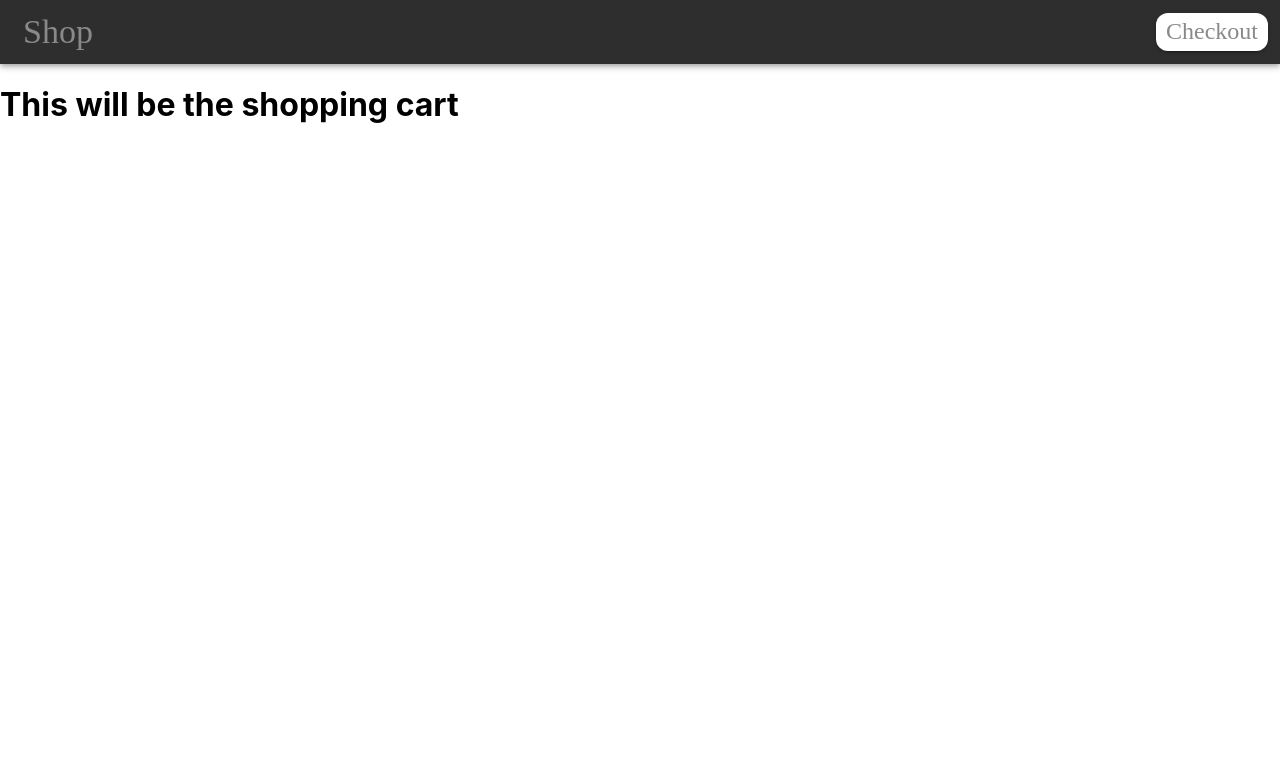
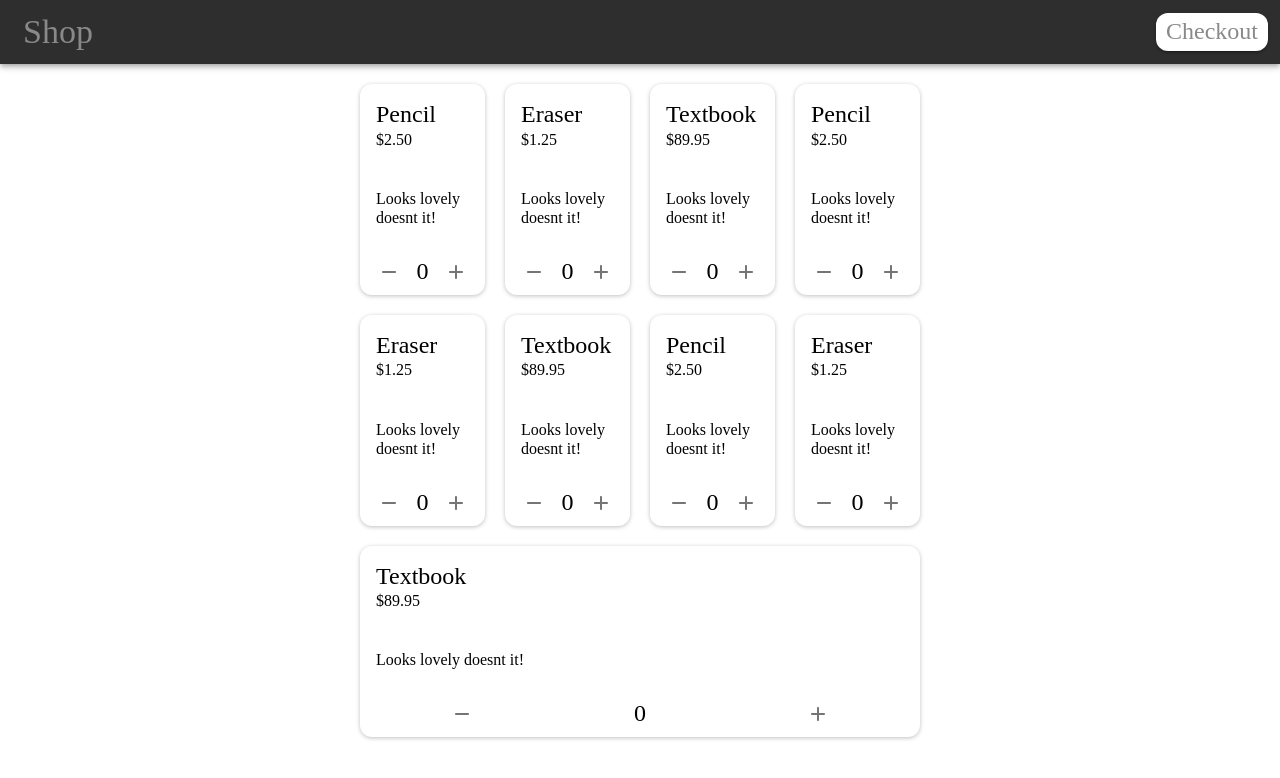
Before and after one commit to PatrickVuscan/React-GraphQL-Checkout-App, a React (Create React App) app in the folder app/: page / in a window 1280 px wide. Shown: the top 778 px of the page. Built offline with nearby package versions, Linux system fonts and the light colour scheme.

Commit message:
feature: added shop with dummy data

```diff
--- a/app/src/components/Routing/Routing.tsx
+++ b/app/src/components/Routing/Routing.tsx
@@ -1,21 +1,20 @@
-import { Grid } from '@material-ui/core';
+import { Container, Grid, withTheme, WithTheme } from '@material-ui/core';
 import React from 'react';
 import { BrowserRouter as Router, Redirect, Route, Switch } from 'react-router-dom';
 import ShoppingAppBar from './../ShoppingAppBar/ShoppingAppBar';
+import Shop from './../Shop/Shop';
 
-interface Props {}
+export interface Cart {
+    [name: number]: number;
+}
+
+interface Props extends WithTheme {}
 
 export const Routing = (props: Props) => {
+    const [cart, setCart] = React.useState<Cart>({});
+
     return (
-        <Grid
-            container
-            direction="column"
-            alignItems="stretch"
-            alignContent="stretch"
-            wrap="nowrap"
-            className="h-100"
-            style={{ overflow: 'hidden' }}
-        >
+        <Grid container direction="column" alignItems="stretch" alignContent="stretch" wrap="nowrap" className="h-100">
             <Router>
                 <Grid
                     item
@@ -29,24 +28,27 @@ export const Routing = (props: Props) => {
                     <ShoppingAppBar />
                 </Grid>
                 <Grid item xs>
+                    <Container
+                        component="main"
+                        maxWidth="sm"
+                        style={{
+                            height: '100%',
+                            padding: props.theme.spacing(5),
+                        }}
+                    >
                         <Switch>
                             <Route exact path="/">
-                            <div>
-                                <h1>This will be the shopping cart</h1>
-                            </div>
+                                <Shop cart={cart} setCart={setCart} />
                             </Route>
-                        <Route path="/checkout">
-                            <div>
-                                <h1>This will be the checkout</h1>
-                            </div>
-                        </Route>
+                            <Route path="/checkout">Checkout</Route>
                             {/* redirect to shopping page (home) by default */}
                             <Redirect to="/" />
                         </Switch>
+                    </Container>
                 </Grid>
             </Router>
         </Grid>
     );
 };
 
-export default Routing;
+export default withTheme(Routing);
--- /dev/null
+++ b/app/src/components/Shop/Shop.tsx
@@ -0,0 +1,128 @@
+import { Box, Card, CardContent, CardActions, Grid, Typography, Button, IconButton } from '@material-ui/core';
+import { AddRounded, RemoveRounded } from '@material-ui/icons';
+import React from 'react';
+import { Cart } from '../Routing/Routing';
+
+const items = [
+    {
+        id: 1,
+        name: 'Pencil',
+        price: 2.5,
+    },
+    {
+        id: 2,
+        name: 'Eraser',
+        price: 1.25,
+    },
+    {
+        id: 3,
+        name: 'Textbook',
+        price: 89.95,
+    },
+    {
+        id: 11,
+        name: 'Pencil',
+        price: 2.5,
+    },
+    {
+        id: 12,
+        name: 'Eraser',
+        price: 1.25,
+    },
+    {
+        id: 13,
+        name: 'Textbook',
+        price: 89.95,
+    },
+    {
+        id: 21,
+        name: 'Pencil',
+        price: 2.5,
+    },
+    {
+        id: 22,
+        name: 'Eraser',
+        price: 1.25,
+    },
+    {
+        id: 23,
+        name: 'Textbook',
+        price: 89.95,
+    },
+];
+
+interface Props {
+    cart: Cart;
+    setCart: Function;
+}
+
+const Shop = (props: Props) => {
+    const { cart, setCart } = props;
+
+    const addToCart = (id: number) => {
+        setCart({
+            ...cart,
+            [id]: cart[id] ? cart[id] + 1 : 1,
+        });
+    };
+
+    const removeFromCart = (id: number) => {
+        if (cart[id] && cart[id] > 0) {
+            setCart({
+                ...cart,
+                [id]: cart[id] ? cart[id] - 1 : 0,
+            });
+        }
+    };
+
+    console.log('new render', props);
+
+    return (
+        <>
+            <Grid container spacing={5} alignContent="space-around" alignItems="center" justify="center">
+                {items.map((item) => {
+                    return (
+                        <Grid item md key={item.id}>
+                            <Card style={{ height: '100%' }}>
+                                <CardContent>
+                                    <Box pb={10}>
+                                        <Typography variant="h4">{item.name}</Typography>
+                                        <Typography variant="body1">{`\$${item.price.toFixed(2)}`}</Typography>
+                                    </Box>
+                                    <Typography variant="body1" gutterBottom>
+                                        Looks lovely doesnt it!
+                                    </Typography>
+                                </CardContent>
+                                <CardActions>
+                                    <Box display="flex" justifyContent="space-around" width="100%">
+                                        <IconButton
+                                            size="small"
+                                            aria-label="subtract"
+                                            onClick={() => {
+                                                removeFromCart(item.id);
+                                            }}
+                                        >
+                                            <RemoveRounded />
+                                        </IconButton>
+                                        <Typography variant="h4">{cart[item.id] || 0}</Typography>
+                                        <IconButton
+                                            size="small"
+                                            aria-label="add"
+                                            onClick={() => {
+                                                addToCart(item.id);
+                                            }}
+                                        >
+                                            <AddRounded />
+                                        </IconButton>
+                                    </Box>
+                                </CardActions>
+                            </Card>
+                        </Grid>
+                    );
+                })}
+            </Grid>
+        </>
+    );
+};
+
+export default Shop;
```
Lines whose indentation alone changed are shown as unchanged.
